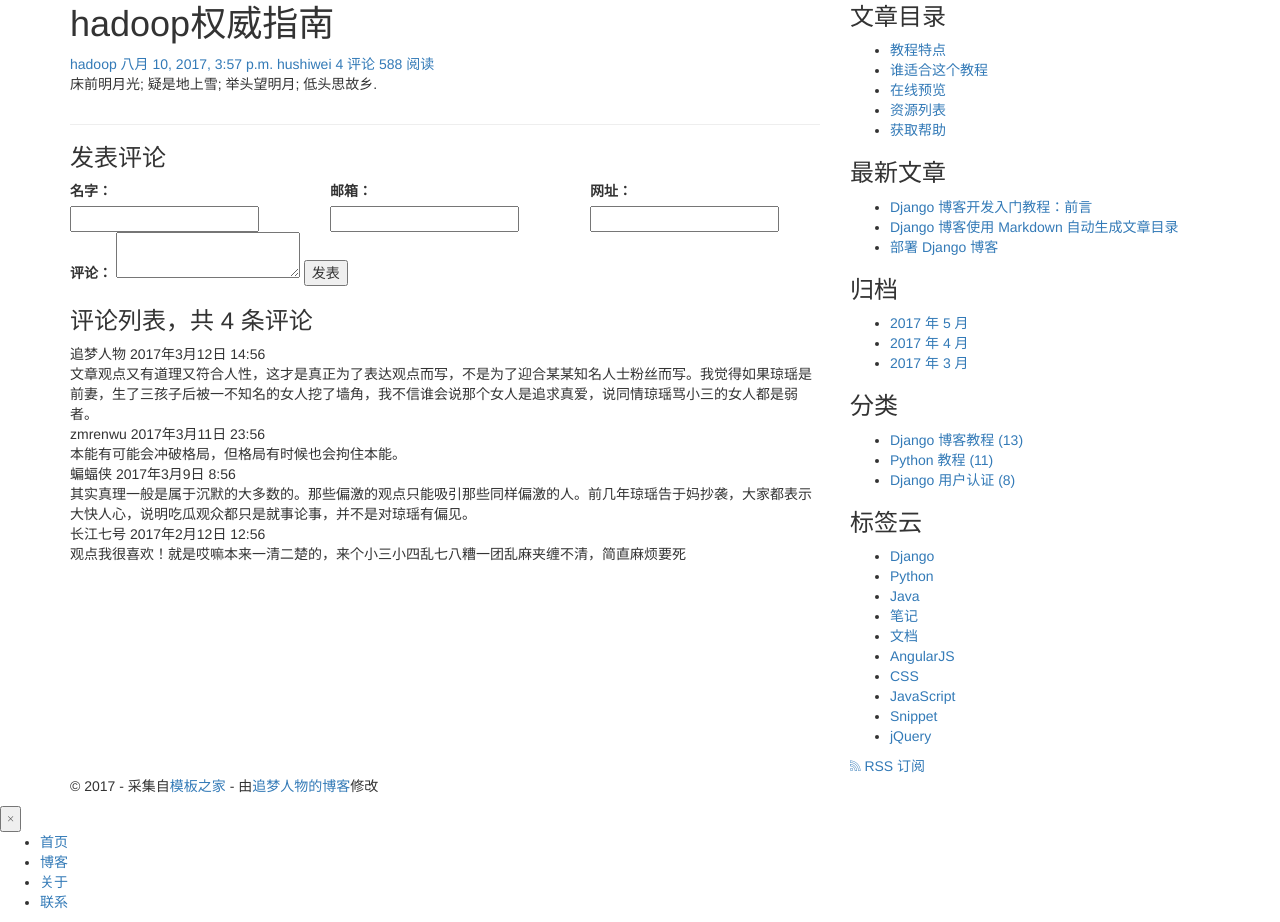
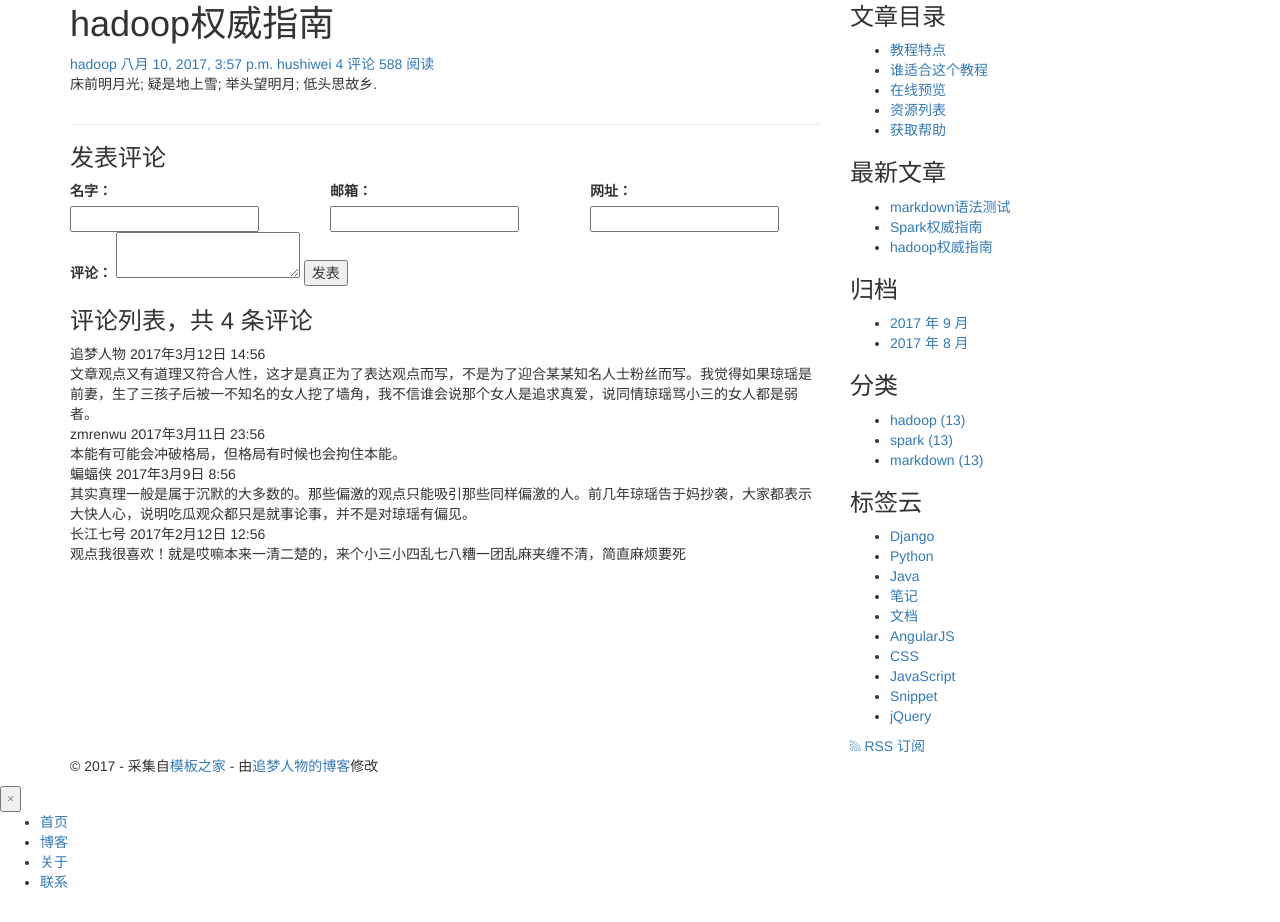
Before and after one commit to Timehsw/djangoblogproject, a Django app: page /post/1/ in a window 1280 px wide. Shown: the part 152-1074 px from the top of the page. After the commit the page ends 1041 px from the top, so only its background shows below. Run offline with Django 3.2, Linux system fonts and the light colour scheme; data comes from the database, SQL or seed files in the repository; both versions use the stored data as it was after the commit; some libraries are stand-ins or nearby versions.

Commit message:
add category and archives

```diff
--- /dev/null
+++ b/blog/templatetags/__init__.py
@@ -0,0 +1,4 @@
+# -*- coding: utf-8 -*-
+'''
+    Created by hushiwei on 2017/9/23.
+'''
--- /dev/null
+++ b/blog/templatetags/blog_tags.py
@@ -0,0 +1,22 @@
+# -*- coding: utf-8 -*-
+'''
+    Created by hushiwei on 2017/9/23.
+    存放自定义的模板标签
+'''
+
+from django import template
+from ..models import Post,Category
+
+register=template.Library()
+
+@register.simple_tag
+def get_recent_posts(num=5):
+    return Post.objects.all().order_by('-created_time')[:num]
+
+@register.simple_tag
+def archives():
+    return Post.objects.dates('created_time','month',order='DESC')
+
+@register.simple_tag()
+def get_categories():
+    return Category.objects.all()
--- a/blog/urls.py
+++ b/blog/urls.py
@@ -10,6 +10,8 @@ from . import views
 app_name='blog'
 urlpatterns=[
     url(r'^$',views.index,name='index'),
-    url(r'post/(?P<pk>[0-9]+)/$',views.detail,name='detail'),
+    url(r'^post/(?P<pk>[0-9]+)/$',views.detail,name='detail'),
+    url(r'^archives/(?P<year>[0-9]{4})/(?P<month>[0-9]{1,2})/$',views.archives,name='archives'),
+    url(r'^category/(?P<pk>[0-9]+)/$',views.category,name='category'),
     url(r'about$',views.about,name='about')
 ]
--- a/blog/views.py
+++ b/blog/views.py
@@ -13,6 +13,12 @@ def index(request):
     return render(request,'blog/index.html',context={'post_list':post_list})
 
 def detail(request,pk):
+    '''
+    博客详情页
+    :param request:
+    :param pk:
+    :return:
+    '''
     post=get_object_or_404(Post,pk=pk)
     post.body=markdown.markdown(post.body,
                                 extensions=[
@@ -22,5 +28,25 @@ def detail(request,pk):
                                 ])
     return render(request,'blog/detail.html',context={'post':post})
 
+
+def archives(request,year,month):
+    '''
+    博客归档
+    :param request:
+    :param year:
+    :param month:
+    :return:
+    '''
+    post_list=Post.objects.filter(created_time__year=year,
+                                  created_time__month=month
+                                  ).order_by('-created_time')
+    return render(request,'blog/index.html',context={'post_list':post_list})
+
+def category(request,pk):
+    cate=get_object_or_404(Category,pk=pk)
+    post_list=Post.objects.filter(category=cate).order_by('-created_time')
+    return render(request,'blog/index.html',context={'post_list':post_list})
+
+
 def about(request):
     return render(request,'blog/about.html')
--- a/templates/base.html
+++ b/templates/base.html
@@ -1,4 +1,5 @@
 {% load staticfiles %}
+{% load blog_tags %}
 <!DOCTYPE html>
 <html>
 <head>
@@ -76,45 +77,42 @@
                 {% endblock toc %}
                 <div class="widget widget-recent-posts">
                     <h3 class="widget-title">最新文章</h3>
+                    {% get_recent_posts as recent_post_list %}
                     <ul>
+                        {% for post in recent_post_list %}
                         <li>
-                            <a href="#">Django 博客开发入门教程：前言</a>
+                            <a href="{{ post.get_absolute_url }}">{{ post.title }}</a>
                         </li>
-                        <li>
-                            <a href="#">Django 博客使用 Markdown 自动生成文章目录</a>
-                        </li>
-                        <li>
-                            <a href="#">部署 Django 博客</a>
-                        </li>
+                        {% empty %}
+                        暂无文章!
+                        {% endfor %}
                     </ul>
                 </div>
                 <div class="widget widget-archives">
                   <h3 class="widget-title">归档</h3>
+                  {% archives as date_list %}
                   <ul>
+                    {% for date in date_list %}
                     <li>
-                            <a href="#">2017 年 5 月</a>
+                      <a href="{% url 'blog:archives' date.year date.month %}">{{ date.year }} 年 {{ date.month }} 月</a>
                     </li>
-                        <li>
-                            <a href="#">2017 年 4 月</a>
-                        </li>
-                        <li>
-                            <a href="#">2017 年 3 月</a>
-                        </li>
+                    {% empty %}
+                    暂无归档！
+                    {% endfor %}
                   </ul>
                 </div>
 
                 <div class="widget widget-category">
                   <h3 class="widget-title">分类</h3>
+                  {% get_categories as category_list %}
                   <ul>
+                    {% for category in category_list %}
                     <li>
-                            <a href="#">Django 博客教程 <span class="post-count">(13)</span></a>
+                      <a href="{% url 'blog:category' category.pk %}">{{ category.name }} <span class="post-count">(13)</span></a>
                     </li>
-                        <li>
-                            <a href="#">Python 教程 <span class="post-count">(11)</span></a>
-                        </li>
-                        <li>
-                            <a href="#">Django 用户认证 <span class="post-count">(8)</span></a>
-                        </li>
+                    {% empty %}
+                    暂无分类！
+                    {% endfor %}
                   </ul>
                 </div>
 
```
Also changed, not shown: db.sqlite3. Lines whose indentation alone changed are shown as unchanged.
